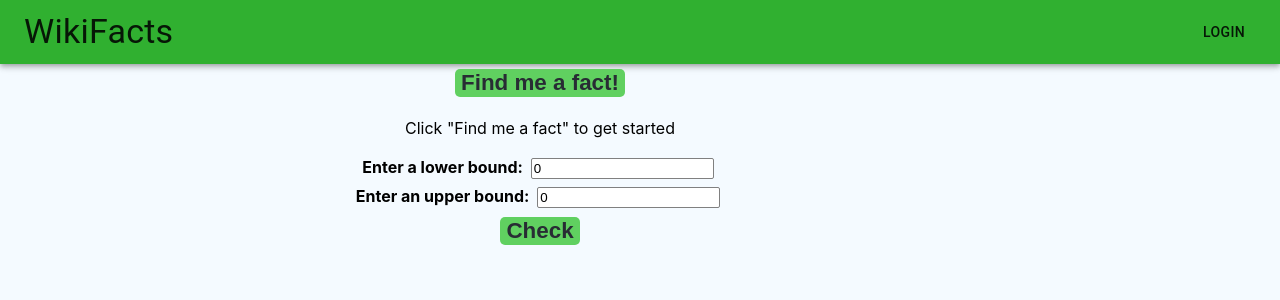
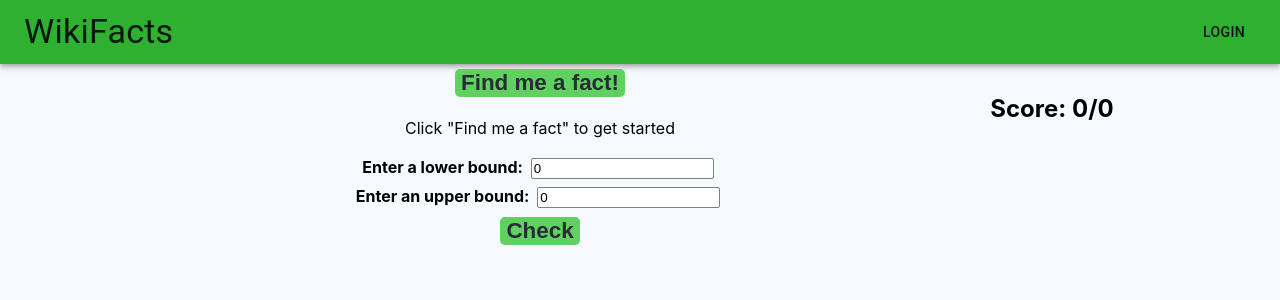
Before and after one commit to ChrisUnderhill/WikiFacts, a React (Create React App) app: page / in a window 1280 px wide. Shown: the top 300 px of the page. Built offline with nearby package versions, Linux system fonts and the light colour scheme.

Commit message:
Display score nicely

```diff
--- a/src/App.css
+++ b/src/App.css
@@ -23,8 +23,13 @@ body {
   flex-grow: 1;
 }
 
+.score {
+  margin-bottom: 7px;
+}
+
 .history {
   flex-basis: 200px;
+  padding-top: 30px;
 }
 
 .App-logo {
--- a/src/App.js
+++ b/src/App.js
@@ -45,9 +45,9 @@ class App extends React.Component{
         this.saveAnswerToHistory = this.saveAnswerToHistory.bind(this)
     }
 
-    updateFact(promise){
-        promise.then( (res) => {
-            if (res == undefined){
+    updateFact(promise) {
+        promise.then((res) => {
+            if (res == undefined) {
                 this.updateFact(findFact())
                 return
             }
@@ -56,7 +56,7 @@ class App extends React.Component{
             this.setState({
                 loading: false,
                 fact: sentence,
-                answer: parseFloat(res.answer.replace(",","")),
+                answer: parseFloat(res.answer.replace(",", "")),
                 title: res.title,
             })
         })
@@ -67,6 +67,10 @@ class App extends React.Component{
             history: [...this.state.history,
                 {question: this.state.title, answer: this.state.answer, lower, upper, correct}]
         })
+    }
+
+    getScore(){
+        return this.state.history.reduce( (a,b) => a + b.correct, 0 )
     }
 
     render() {
@@ -89,6 +93,7 @@ class App extends React.Component{
                 />}
                 </div>
                 <div className="history">
+                    <h2 className={"score"}>Score: {this.getScore()}/{this.state.history.length}</h2>
                 {this.state.history.map(x => HistoryElement({...x, key: x.question + JSON.stringify(x.correct)}))}
                 </div>
             </div>
```
Also changed, not shown: src/notes.txt.
